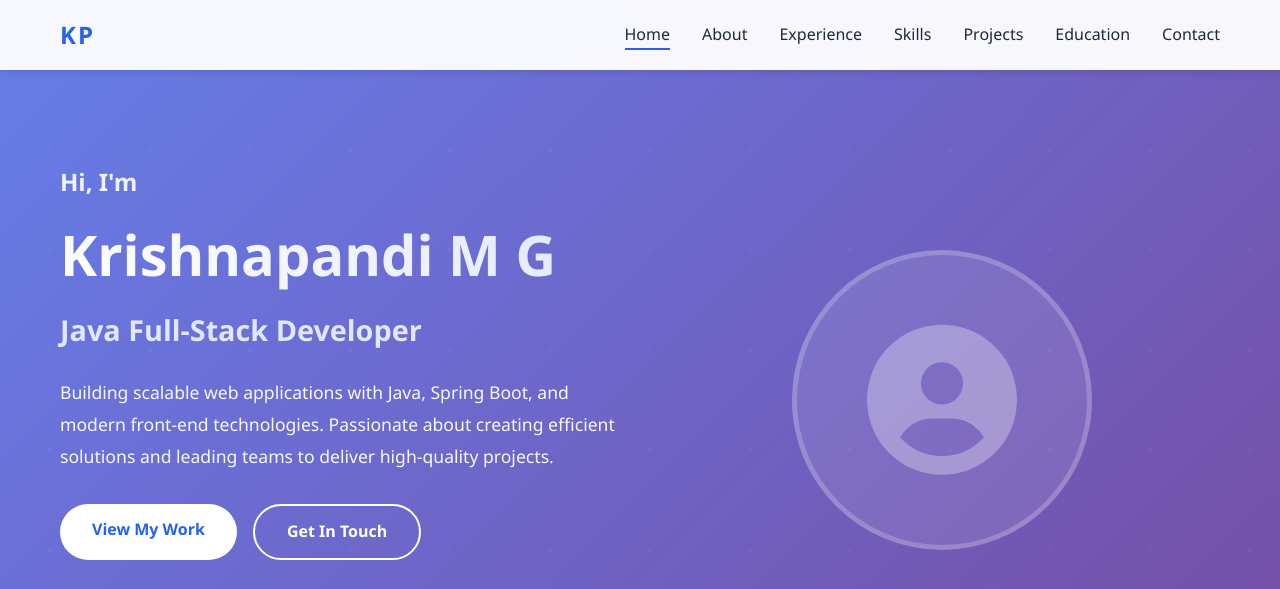
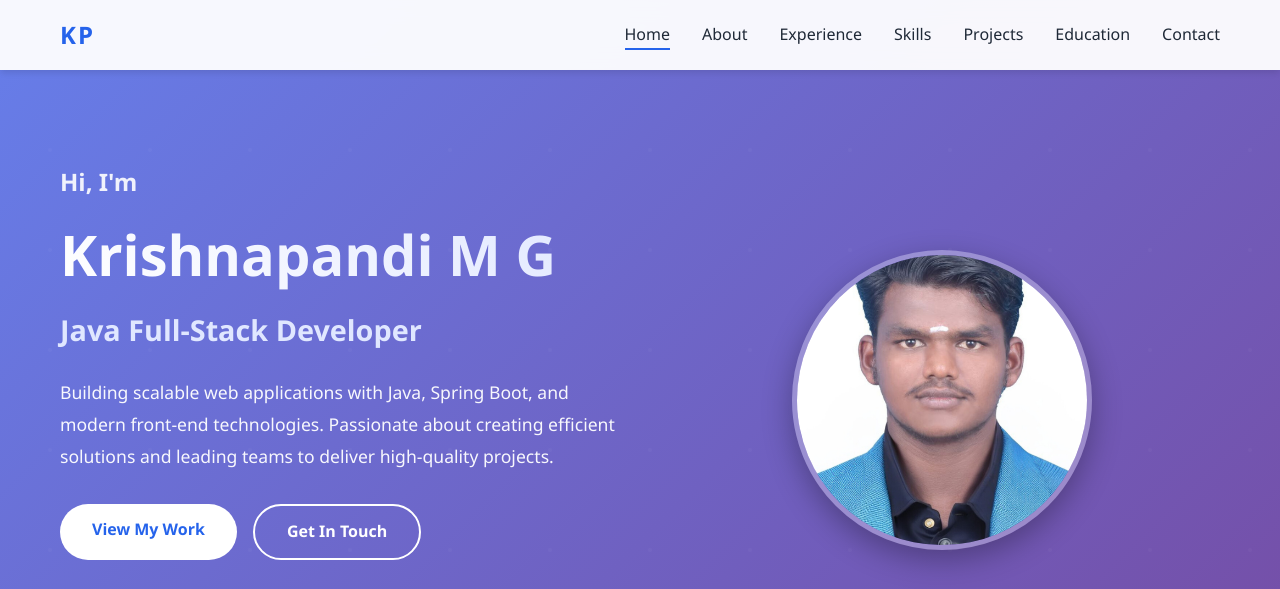
Before and after one commit to KRISHNAPANDICOLLAB/portfolio, a plain HTML site: page index.html in a window 1280 px wide. Shown: the top 589 px of the page. Drawn offline with Linux system fonts and the light colour scheme.

Commit message:
Add files via upload

```diff
--- a/index.html
+++ b/index.html
@@ -61,7 +61,7 @@
                 </div>
                 <div class="hero-image">
                     <div class="profile-image-container">
-                        <img src="images/profile-photo.png" alt="Krishnapandi M G" class="profile-photo" id="profilePhoto">
+                        <img src="profile-photo.png" alt="Krishnapandi M G" class="profile-photo" id="profilePhoto">
                         <div class="image-fallback" style="display: none;">
                             <i class="fas fa-user-circle"></i>
                         </div>
```
